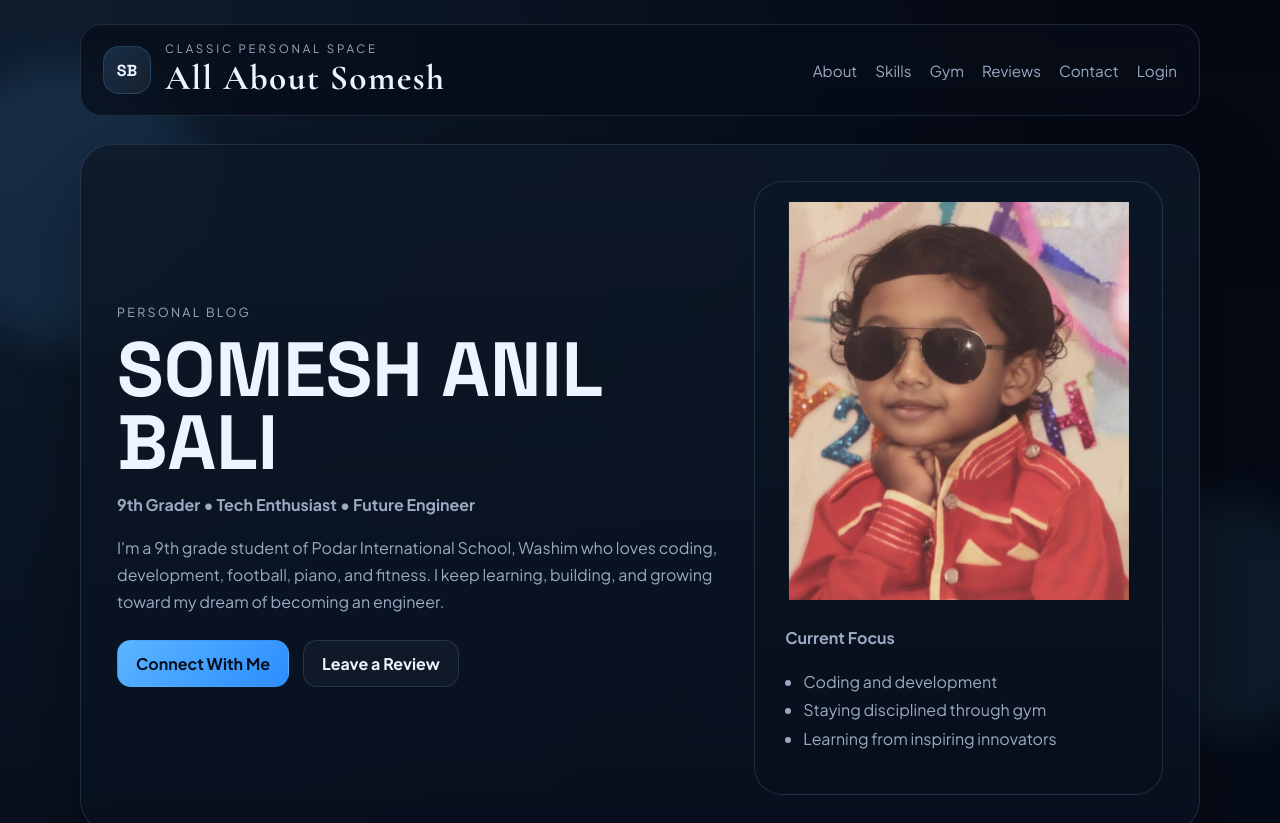
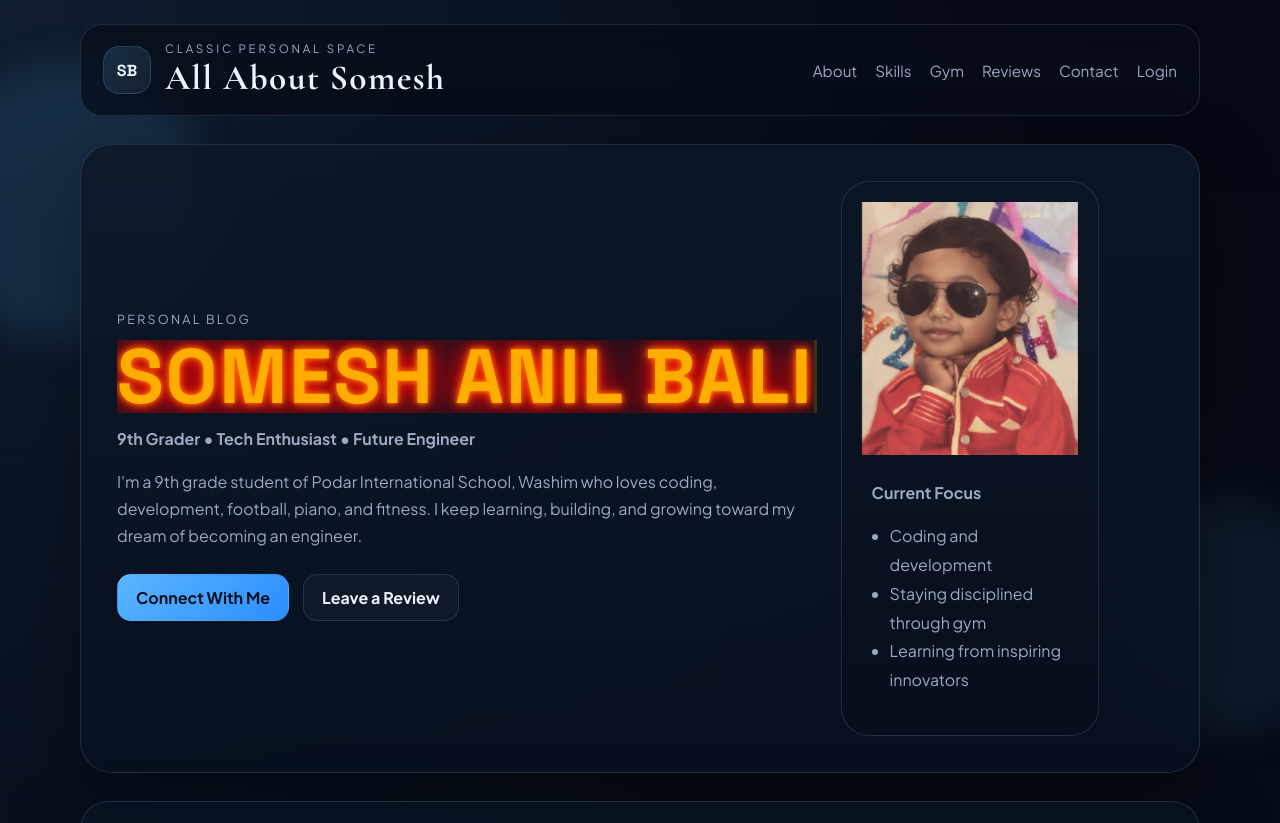
Before and after one commit to someshedu7-star/SOMESH_DEVELOPS, a website: page index.html in a window 1280 px wide. Shown: the top 823 px of the page. Drawn offline with nearby package versions, Linux system fonts and the light colour scheme; no server answers.

Commit message:
Update style.css

```diff
--- a/style.css
+++ b/style.css
@@ -304,3 +304,32 @@ textarea { resize: vertical; }
     display: none;
   }
 }
+
+.fire-typing{
+font-size:48px;
+font-weight:800;
+letter-spacing:2px;
+width:0;
+overflow:hidden;
+white-space:nowrap;
+border-right:3px solid orange;
+animation:typing 3s steps(16) forwards, blink .8s infinite;
+color:#ffae00;
+text-shadow:
+0 0 5px #ff6a00,
+0 0 10px #ff6a00,
+0 0 20px #ff0000,
+0 0 40px #ff0000,
+0 0 80px #ff0000;
+}
+
+/* typing */
+@keyframes typing{
+from{width:0}
+to{width:100%}
+}
+
+/* cursor blink */
+@keyframes blink{
+50%{border-color:transparent}
+}
```
